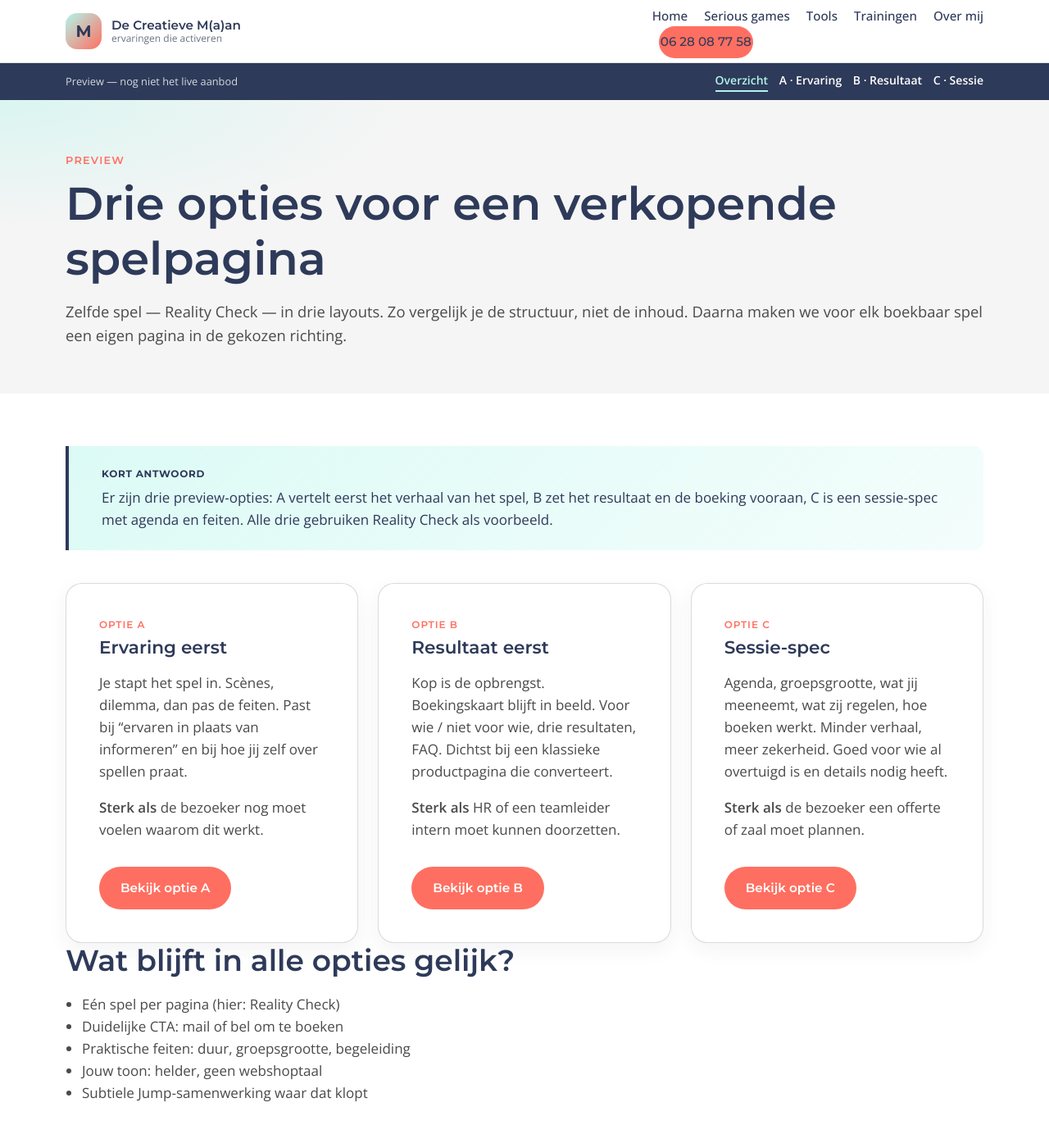
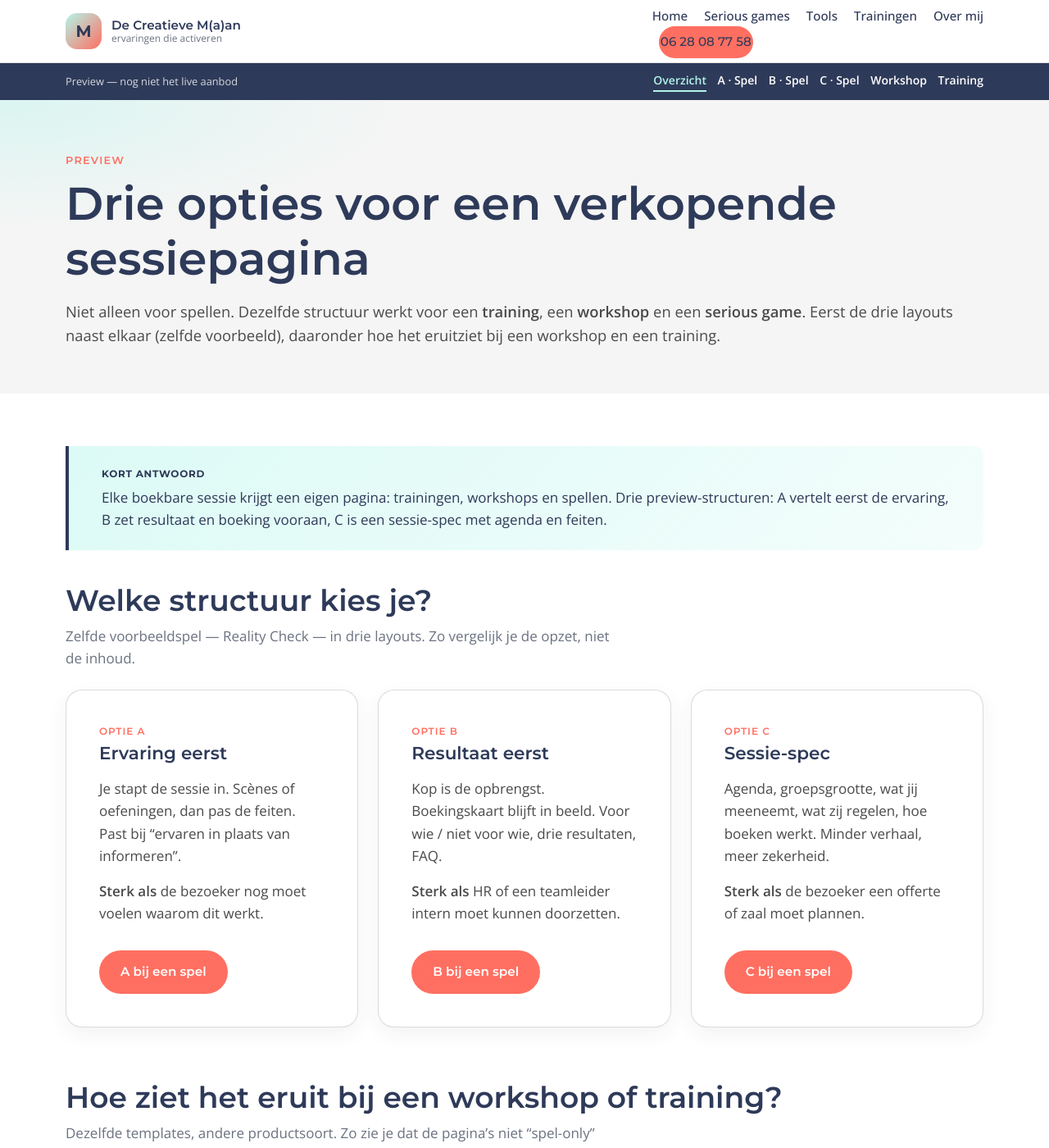
Before and after one commit to janwillemm/Creatieve-Maan-Website, a Jekyll site: the page built from preview/spelpaginas.md, in a window 1280 px wide and 1400 px high. Shown: the whole window at 82% size. Built offline with Jekyll 4.4.1, drawn with Linux system fonts in a browser that asks for light colours; some of the changed text lies outside the part shown.

Commit message:
Breid sessiepagina-previews uit naar workshops en trainingen
De drie structuren gelden voor elk boekbaar product. Extra voorbeelden:
workshop laaggeletterdheid (resultaat eerst) en training Spelend impact
maken (sessie-spec).

Co-authored-by: Jan-Willem Manenschijn <github@manenschijn.com>

```diff
--- a/_includes/preview-bar.html
+++ b/_includes/preview-bar.html
@@ -3,8 +3,10 @@
   <p class="preview-bar__label">Preview — nog niet het live aanbod</p>
   <nav class="preview-bar__nav" aria-label="Drie pagina-opties">
     <a href="{{ '/preview/spelpaginas/' | relative_url }}"{% if current == 'overzicht' %} aria-current="page"{% endif %}>Overzicht</a>
-    <a href="{{ '/preview/spel-ervaring/' | relative_url }}"{% if current == 'ervaring' %} aria-current="page"{% endif %}>A · Ervaring</a>
-    <a href="{{ '/preview/spel-resultaat/' | relative_url }}"{% if current == 'resultaat' %} aria-current="page"{% endif %}>B · Resultaat</a>
-    <a href="{{ '/preview/spel-sessie/' | relative_url }}"{% if current == 'sessie' %} aria-current="page"{% endif %}>C · Sessie</a>
+    <a href="{{ '/preview/spel-ervaring/' | relative_url }}"{% if current == 'ervaring' %} aria-current="page"{% endif %}>A · Spel</a>
+    <a href="{{ '/preview/spel-resultaat/' | relative_url }}"{% if current == 'resultaat' %} aria-current="page"{% endif %}>B · Spel</a>
+    <a href="{{ '/preview/spel-sessie/' | relative_url }}"{% if current == 'sessie' %} aria-current="page"{% endif %}>C · Spel</a>
+    <a href="{{ '/preview/workshop-laaggeletterdheid/' | relative_url }}"{% if current == 'workshop' %} aria-current="page"{% endif %}>Workshop</a>
+    <a href="{{ '/preview/training-spelend-impact/' | relative_url }}"{% if current == 'training' %} aria-current="page"{% endif %}>Training</a>
   </nav>
 </aside>
--- a/preview/spelpaginas.md
+++ b/preview/spelpaginas.md
@@ -1,9 +1,9 @@
 ---
 layout: default
-title: Drie preview-opties voor een spelpagina
+title: Drie preview-opties voor een sessiepagina
 description: >-
-  Drie manieren om een boekbaar spel te presenteren. Zelfde spel (Reality Check),
-  drie verkoopstructuren. Kies welke richting we uitwerken voor alle spellen.
+  Drie manieren om een boekbare training, workshop of serious game te
+  presenteren. Kies een richting; daarna krijgt elk product een eigen pagina.
 permalink: /preview/spelpaginas/
 sitemap: false
 noindex: true
@@ -16,61 +16,92 @@ last_modified_at: 2026-08-15
 <section class="page-hero">
   <div class="container page-hero__inner">
     <p class="eyebrow">Preview</p>
-    <h1>Drie opties voor een verkopende spelpagina</h1>
+    <h1>Drie opties voor een verkopende sessiepagina</h1>
     <p class="lead">
-      Zelfde spel — Reality Check — in drie layouts. Zo vergelijk je de
-      structuur, niet de inhoud. Daarna maken we voor elk boekbaar spel een
-      eigen pagina in de gekozen richting.
+      Niet alleen voor spellen. Dezelfde structuur werkt voor een
+      <strong>training</strong>, een <strong>workshop</strong> en een
+      <strong>serious game</strong>. Eerst de drie layouts naast elkaar
+      (zelfde voorbeeld), daaronder hoe het eruitziet bij een workshop en
+      een training.
     </p>
   </div>
 </section>
 
 <div class="container page-content">
   {% include answer.html
-    text="Er zijn drie preview-opties: A vertelt eerst het verhaal van het spel, B zet het resultaat en de boeking vooraan, C is een sessie-spec met agenda en feiten. Alle drie gebruiken Reality Check als voorbeeld."
+    text="Elke boekbare sessie krijgt een eigen pagina: trainingen, workshops en spellen. Drie preview-structuren: A vertelt eerst de ervaring, B zet resultaat en boeking vooraan, C is een sessie-spec met agenda en feiten."
   %}
 
+  <h2>Welke structuur kies je?</h2>
+  <p class="section-intro">
+    Zelfde voorbeeldspel — Reality Check — in drie layouts. Zo vergelijk je
+    de opzet, niet de inhoud.
+  </p>
   <div class="card-grid preview-choice-grid">
     <article class="card preview-choice">
       <p class="dienst-card__label">Optie A</p>
       <h2>Ervaring eerst</h2>
       <p>
-        Je stapt het spel in. Scènes, dilemma, dan pas de feiten. Past bij
-        “ervaren in plaats van informeren” en bij hoe jij zelf over spellen praat.
+        Je stapt de sessie in. Scènes of oefeningen, dan pas de feiten. Past
+        bij “ervaren in plaats van informeren”.
       </p>
       <p><strong>Sterk als</strong> de bezoeker nog moet voelen waarom dit werkt.</p>
-      <a class="btn btn--primary" href="{{ '/preview/spel-ervaring/' | relative_url }}">Bekijk optie A</a>
+      <a class="btn btn--primary" href="{{ '/preview/spel-ervaring/' | relative_url }}">A bij een spel</a>
     </article>
     <article class="card preview-choice">
       <p class="dienst-card__label">Optie B</p>
       <h2>Resultaat eerst</h2>
       <p>
-        Kop is de opbrengst. Boekingskaart blijft in beeld. Voor wie / niet voor
-        wie, drie resultaten, FAQ. Dichtst bij een klassieke productpagina die
-        converteert.
+        Kop is de opbrengst. Boekingskaart blijft in beeld. Voor wie / niet
+        voor wie, drie resultaten, FAQ.
       </p>
       <p><strong>Sterk als</strong> HR of een teamleider intern moet kunnen doorzetten.</p>
-      <a class="btn btn--primary" href="{{ '/preview/spel-resultaat/' | relative_url }}">Bekijk optie B</a>
+      <a class="btn btn--primary" href="{{ '/preview/spel-resultaat/' | relative_url }}">B bij een spel</a>
     </article>
     <article class="card preview-choice">
       <p class="dienst-card__label">Optie C</p>
       <h2>Sessie-spec</h2>
       <p>
         Agenda, groepsgrootte, wat jij meeneemt, wat zij regelen, hoe boeken
-        werkt. Minder verhaal, meer zekerheid. Goed voor wie al overtuigd is
-        en details nodig heeft.
+        werkt. Minder verhaal, meer zekerheid.
       </p>
       <p><strong>Sterk als</strong> de bezoeker een offerte of zaal moet plannen.</p>
-      <a class="btn btn--primary" href="{{ '/preview/spel-sessie/' | relative_url }}">Bekijk optie C</a>
+      <a class="btn btn--primary" href="{{ '/preview/spel-sessie/' | relative_url }}">C bij een spel</a>
+    </article>
+  </div>
+
+  <h2>Hoe ziet het eruit bij een workshop of training?</h2>
+  <p class="section-intro">
+    Dezelfde templates, andere productsoort. Zo zie je dat de pagina’s niet
+    “spel-only” zijn.
+  </p>
+  <div class="card-grid proof-grid">
+    <article class="card preview-choice">
+      <p class="dienst-card__label">Workshop · optie B</p>
+      <h2>Laaggeletterdheid</h2>
+      <p>
+        Resultaat eerst: wat de groep ervaart, voor wie het is, tot 50
+        deelnemers, boekingskaart.
+      </p>
+      <a class="btn btn--primary" href="{{ '/preview/workshop-laaggeletterdheid/' | relative_url }}">Bekijk de workshop</a>
+    </article>
+    <article class="card preview-choice">
+      <p class="dienst-card__label">Training · optie C</p>
+      <h2>Spelend impact maken</h2>
+      <p>
+        Sessie-spec: agenda van het dagdeel, voor trainers en HR, wat je
+        de volgende dag anders doet.
+      </p>
+      <a class="btn btn--primary" href="{{ '/preview/training-spelend-impact/' | relative_url }}">Bekijk de training</a>
     </article>
   </div>
 
   <h2>Wat blijft in alle opties gelijk?</h2>
   <ul>
-    <li>Eén spel per pagina (hier: Reality Check)</li>
+    <li>Eén pagina per boekbaar product: training, workshop of spel</li>
     <li>Duidelijke CTA: mail of bel om te boeken</li>
     <li>Praktische feiten: duur, groepsgrootte, begeleiding</li>
     <li>Jouw toon: helder, geen webshoptaal</li>
-    <li>Subtiele Jump-samenwerking waar dat klopt</li>
+    <li>Partnervermelding alleen waar dat klopt (bijvoorbeeld Jump)</li>
   </ul>
 </div>
```
Also changed, not shown: preview/spel-ervaring.md (+1 -1 lines), preview/spel-resultaat.md (+1 -1 lines), preview/spel-sessie.md (+1 -1 lines), preview/training-spelend-impact.md (added, +123 -0 lines), preview/workshop-laaggeletterdheid.md (added, +110 -0 lines).
